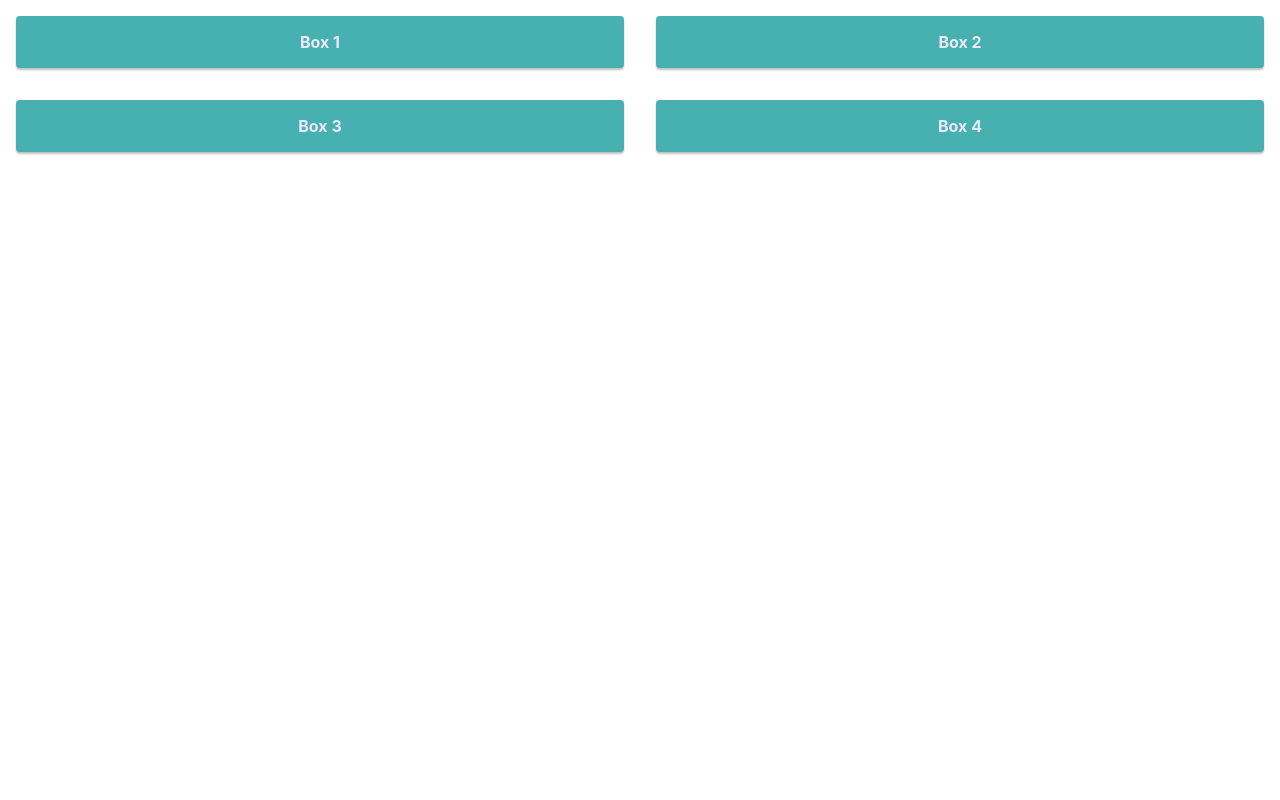
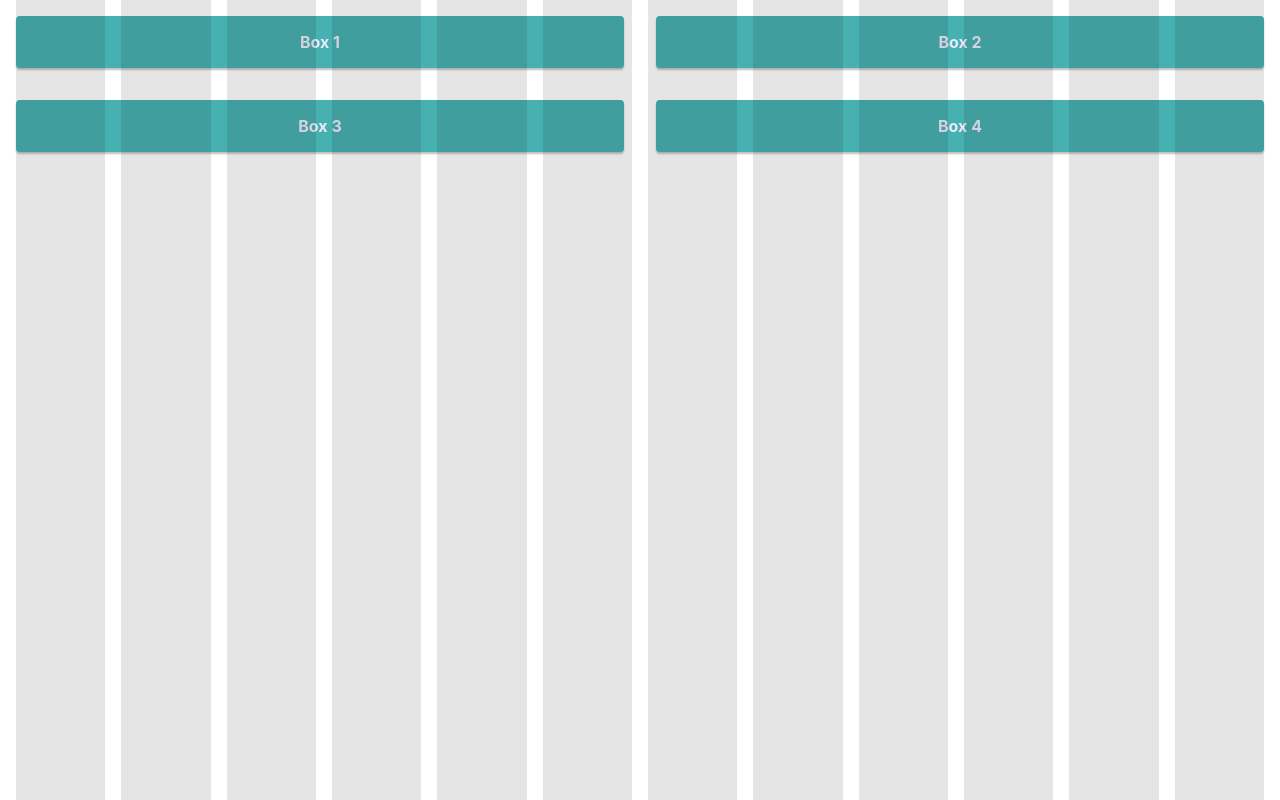
Before and after one commit to KenwayTheGreat/react-typescript-storybook-scss, a React (Create React App) app: page / in a window 1280 px wide. Built offline with nearby package versions, Linux system fonts and the light colour scheme.

Commit message:
added Grid Ruler component.

```diff
--- a/src/App.tsx
+++ b/src/App.tsx
@@ -1,10 +1,12 @@
 import Box from './Components/Box/Box';
 import Grid from './Components/Grid/Grid';
+import GridRuler from './Components/GridRuler/GridRuler';
 
 
 function App() {
   return (
-    <div className="App" style={{margin: '16px'}}>
+    <div className="App" style={{ margin: '16px', position: 'relative' }}>
+      <GridRuler spacing={'sm'} />
       <Grid container spacing="md" >
         <Grid item cols={6}>
           <Box>Box 1 </Box>
--- /dev/null
+++ b/src/Components/GridRuler/GridRuler.module.scss
@@ -0,0 +1,21 @@
+$spacing : ('sm':8px, 'md':16px, 'lg':24px);
+
+.GridRuler {
+  display: grid;
+  grid-template-columns: repeat(12, 1fr);
+  position: absolute;
+
+  width: 100%;
+  height: 100vh;
+
+  &_item {
+    background-color: rgba($color: #000, $alpha: 0.1);
+  }
+
+  @each $name,
+  $value in $spacing {
+    &_spacing_#{$name} {
+      gap: $value * 2;
+    }
+  }
+}
--- /dev/null
+++ b/src/Components/GridRuler/GridRuler.tsx
@@ -0,0 +1,21 @@
+import { FunctionComponent } from 'react';
+import styles from './GridRuler.module.scss';
+import classNames from 'classnames';
+
+type Spacing = 'sm' | 'md' | 'lg';
+
+const GridRuler: FunctionComponent<{ spacing?: Spacing }> = ({ spacing }) => {
+  const cn = classNames(styles.GridRuler, {
+    [styles[`GridRuler_spacing_${spacing}`]]: spacing
+  });
+
+  return <div className={cn}>
+    {
+      [1, 2, 3, 4, 5, 6, 7, 8, 9, 10, 11, 12].map((number) => (
+        <div key={number} className={styles.GridRuler_item} />
+      ))
+    }
+  </div>
+}
+
+export default GridRuler
```
